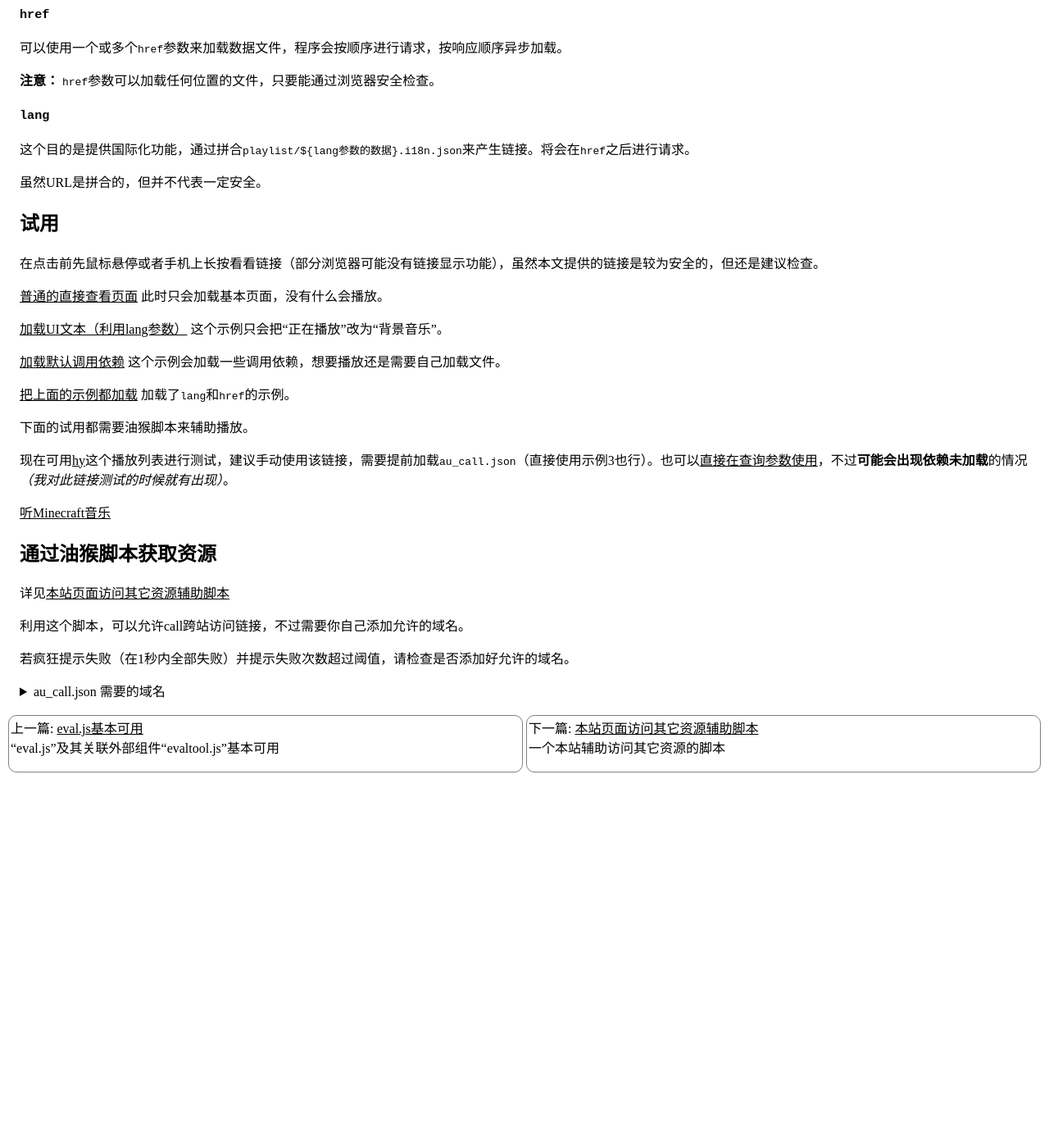
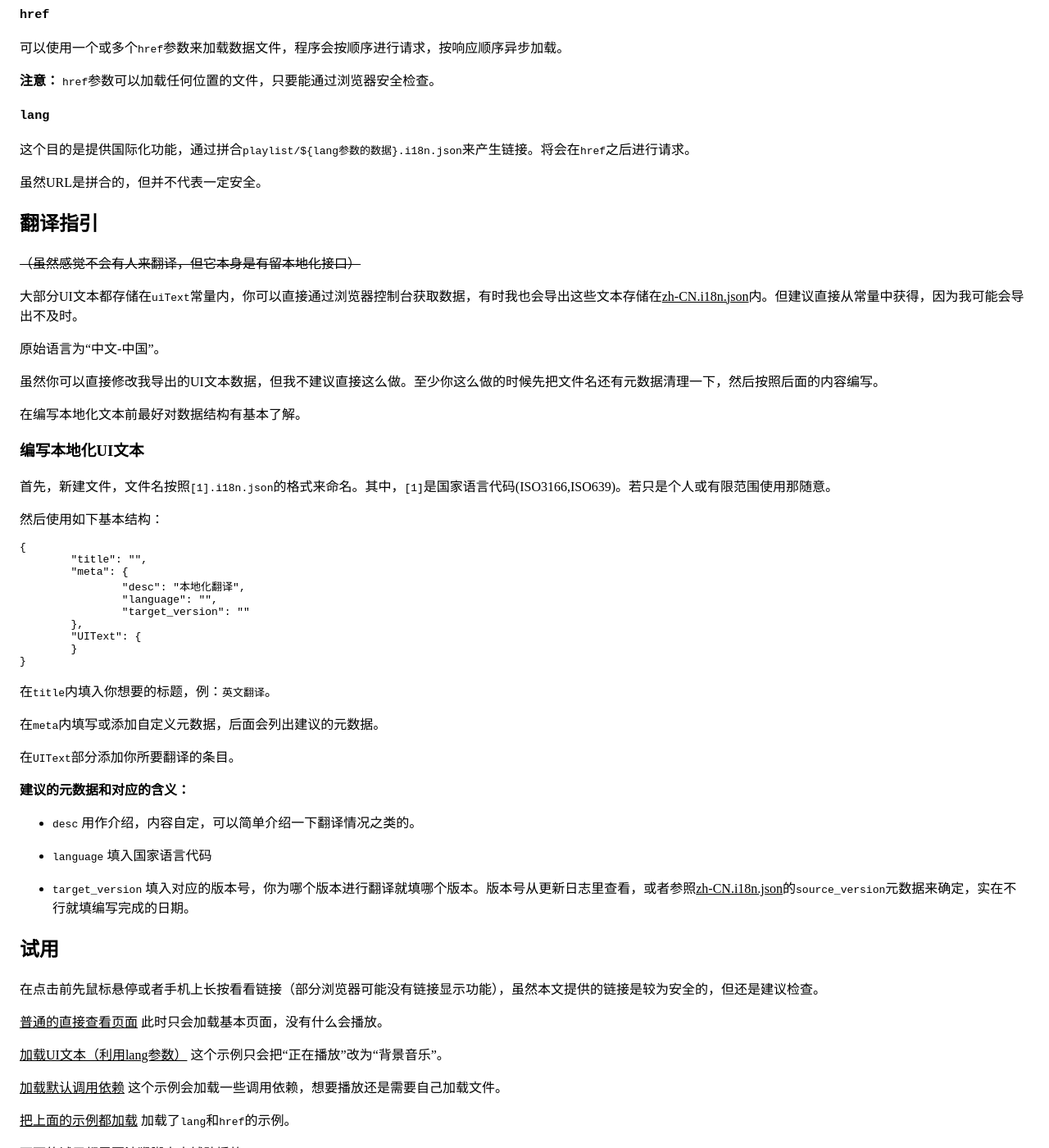
Before and after one commit to pskdje/pskdje.github.io, a Jekyll site: the page built from _posts/2025-01-13-audioplay.md, in a window 1280 px wide and 1400 px high, scrolled down 1941 px. Shown: the whole window at 82% size. Built offline with Jekyll 4.4.1, drawn with Linux system fonts in a browser that asks for light colours; our own code applies the rules of GitHub Pages for plain Markdown files; before the commit the page ends 2893 px from its top, so only the background shows below that.

Commit message:
更新资源，修改文章 audioplay更新到0.3.26 导出了audioplay的UI文本到zh-CN.i18n.json中

````diff
--- a/_posts/2025-01-13-audioplay.md
+++ b/_posts/2025-01-13-audioplay.md
@@ -99,6 +99,51 @@ audioplay本身是设计来给我直播间提供背景音乐，作为OBS浏览
 
 虽然URL是拼合的，但并不代表一定安全。
 
+## 翻译指引
+
+~~（虽然感觉不会有人来翻译，但它本身是有留本地化接口）~~
+
+大部分UI文本都存储在`uiText`常量内，你可以直接通过浏览器控制台获取数据，有时我也会导出这些文本存储在[zh-CN.i18n.json](/assets/plsylist/zh-CN.i18n.json)内。但建议直接从常量中获得，因为我可能会导出不及时。
+
+原始语言为“中文-中国”。
+
+虽然你可以直接修改我导出的UI文本数据，但我不建议直接这么做。至少你这么做的时候先把文件名还有元数据清理一下，然后按照后面的内容编写。
+
+在编写本地化文本前最好对数据结构有基本了解。
+
+### 编写本地化UI文本
+
+首先，新建文件，文件名按照`[1].i18n.json`的格式来命名。其中，`[1]`是国家语言代码(ISO3166,ISO639)。若只是个人或有限范围使用那随意。
+
+然后使用如下基本结构：
+
+```json
+{
+	"title": "",
+	"meta": {
+		"desc": "本地化翻译",
+		"language": "",
+		"target_version": ""
+	},
+	"UIText": {
+	}
+}
+```
+
+在`title`内填入你想要的标题，例：`英文翻译`。
+
+在`meta`内填写或添加自定义元数据，后面会列出建议的元数据。
+
+在`UIText`部分添加你所要翻译的条目。
+
+**建议的元数据和对应的含义：**
+
+- `desc` 用作介绍，内容自定，可以简单介绍一下翻译情况之类的。
+
+- `language` 填入国家语言代码
+
+- `target_version` 填入对应的版本号，你为哪个版本进行翻译就填哪个版本。版本号从更新日志里查看，或者参照[zh-CN.i18n.json](/assets/plsylist/zh-CN.i18n.json)的`source_version`元数据来确定，实在不行就填编写完成的日期。
+
 ## 试用
 
 在点击前先鼠标悬停或者手机上长按看看链接（部分浏览器可能没有链接显示功能），虽然本文提供的链接是较为安全的，但还是建议检查。
--- a/assets/changelog/audioplay.html.json
+++ b/assets/changelog/audioplay.html.json
@@ -2,6 +2,10 @@
 	{
 		"name":"audioplay.html",
 		"desc":"音乐播放"
+	},{
+		"t":"0.3.26",
+		"dt":1740991776068,
+		"c":"调整显示元数据的样式(添加边框)，添加导出当前UI文本的功能。"
 	},{
 		"t":"0.3.25",
 		"dt":1739999912865,
````
Also changed, not shown: assets/audioplay.html (+31 -2 lines), assets/playlist/zh-CN.i18n.json (added, +67 -0 lines).
